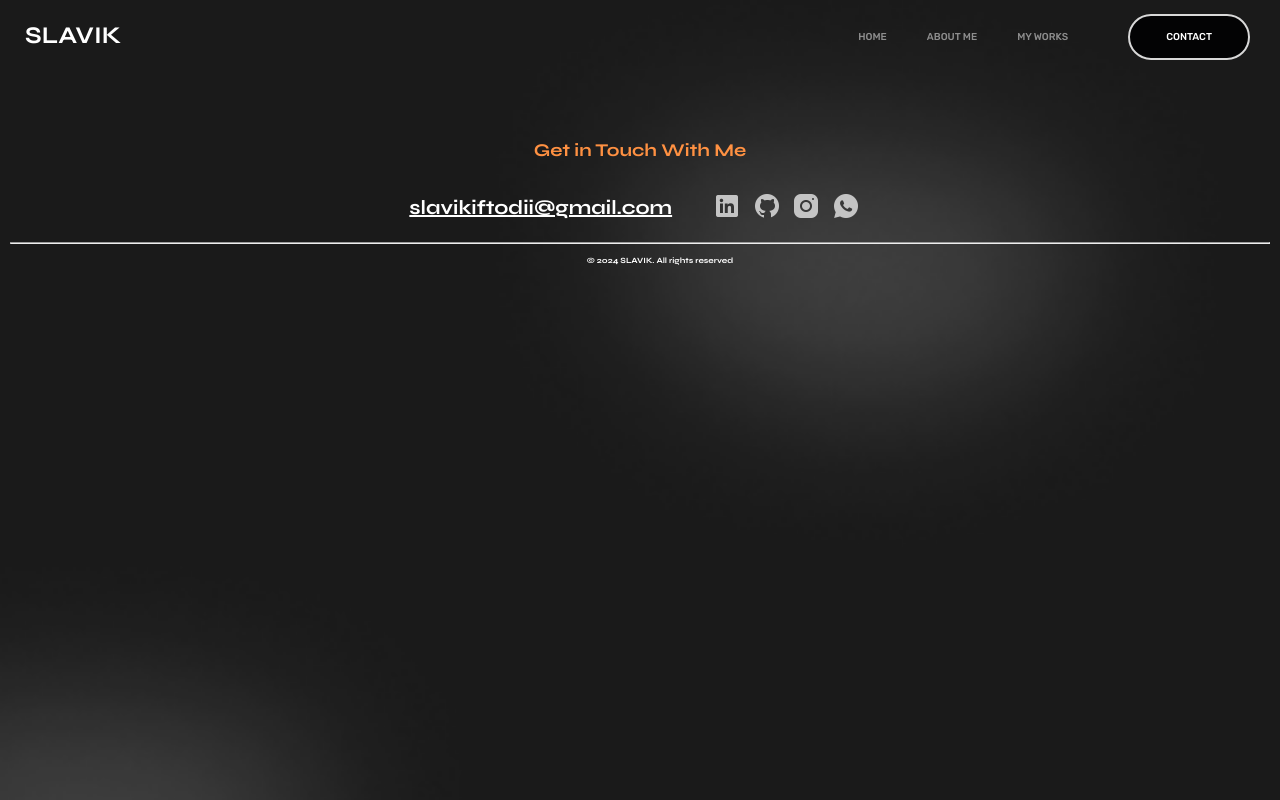
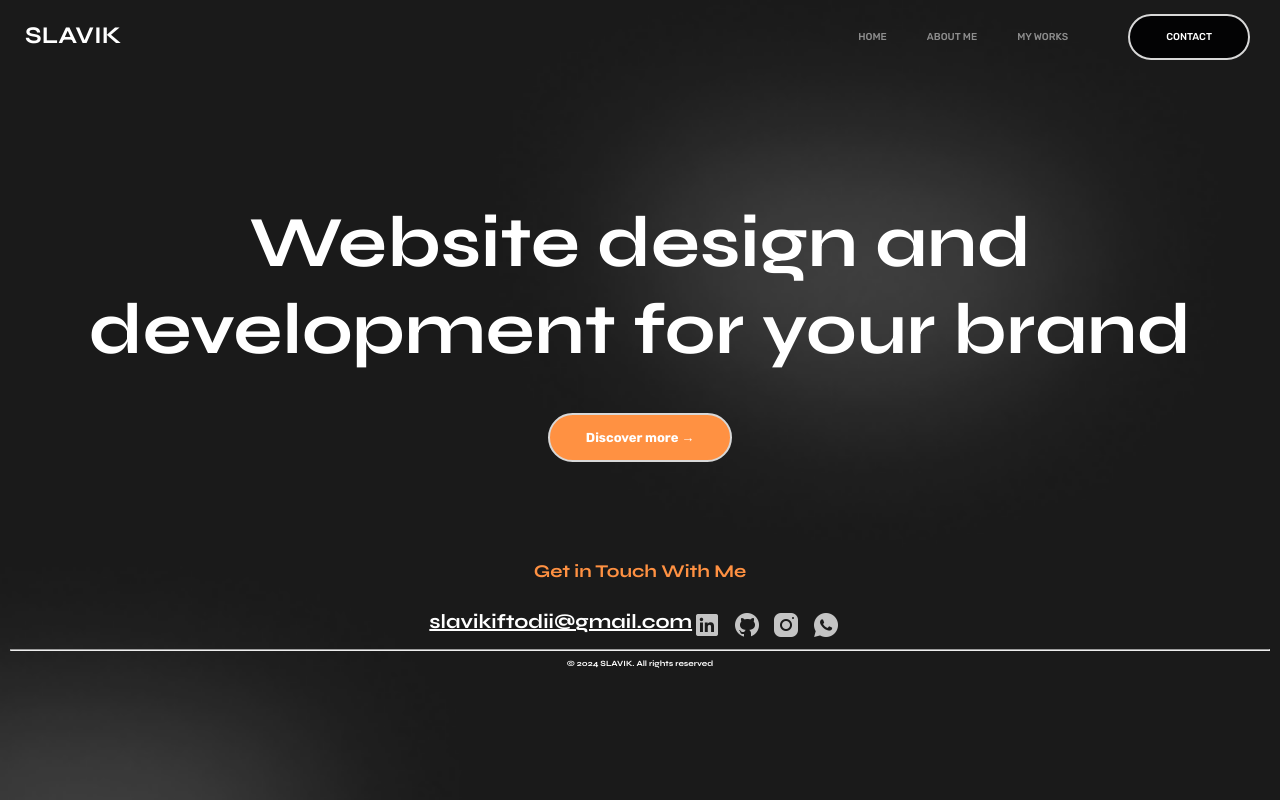
Before and after one commit to SlavikBlxt4/portfolio, a React (Create React App) app in the folder portfolio/: page / in a window 1280 px wide. Built offline with nearby package versions, Linux system fonts and the light colour scheme.

Commit message:
start page ended

```diff
--- a/portfolio/src/App.css
+++ b/portfolio/src/App.css
@@ -1,6 +1,5 @@
 @import url('https://fonts.googleapis.com/css2?family=Rubik:wght@400;500;700&display=swap'); /*rubik font*/
 @import url('https://fonts.googleapis.com/css2?family=Syne:wght@400;500;700&display=swap'); /* Syne font */
-
 
 body {
     font-family: Arial, sans-serif;
@@ -9,6 +8,7 @@ body {
     background-image: url(./img/background.PNG);
     background-repeat: no-repeat;
     background-size: cover;
+    width: 100%;
 }
 .header {
     color: #fff;
@@ -72,18 +72,6 @@ body {
     background-color: #030304;
 }
 
-@media screen and (max-width: 578px) {
-    .menu-list{
-        display: none;
-    }
-}
-
-@media screen and (max-width: 490px) {
-    .flex-container{
-        flex-direction: column;
-    }
-}
-
 .footer {
     padding: 5px;
     color: #fff;
@@ -129,10 +117,8 @@ li{
     list-style-type: none;
 }
 
-.social-media ul{
-    display: flex;
-}
-.social-media li{
+
+.social-media a{
     margin-right: 9.65px;
 }
 
@@ -143,13 +129,16 @@ li{
 
 .social-media{
     align-items: center;
+    margin-top: 10px;
 }
 
-.copyright ul li{
+.copyright {
     text-align: center;
 }
 
-.copyright ul li p{
+
+
+.copyright p{
     text-decoration: none;
     color: white;
     font-family: 'Syne', sans-serif;
@@ -164,4 +153,48 @@ li{
 
 .start{
     color: #ffffff;
+    align-items: center;
+    text-align: center;
+    padding: 30px;
+    margin-top: 50px;
+    display: inline-block;
+    max-width: 100%;
+
 }
+
+.start h1{
+    font-family: 'Syne', sans-serif;
+    font-size: 72px;
+    /*i need to justify to the center myh text*/
+    margin-bottom: 20px;
+}
+.start button{
+    font-family: 'Rubik', sans-serif;
+    font-size: 13px;
+    font-weight: 700;
+    border-radius: 100px;
+    padding: 15px;
+    padding-left: 36px;
+    padding-right: 36px;
+    border: 2px solid #D8D8D8;
+    background-color: #FF9142;
+    color: white;
+    margin-top: 20px;
+}
+
+@media screen and (max-width: 578px) {
+    .menu-list{
+        display: none;
+    }
+}
+
+@media screen and (max-width: 490px) {
+    .flex-container{
+        flex-direction: column;
+    }
+}
+@media screen and (max-width: 690px) {
+    .start h1{
+        font-size: 41px;
+    }
+}
--- a/portfolio/src/App.jsx
+++ b/portfolio/src/App.jsx
@@ -1,4 +1,4 @@
-import React from 'react';
+import React, { useState } from 'react';
 import './App.css';
 import Header from './componentes/header';
 import Footer from './componentes/footer';
@@ -8,6 +8,7 @@ import Contact from './paginas/Contact';
 import Main from './paginas/Main';
 import ProjectDetail from './paginas/ProjectDetail';
 import { BrowserRouter as Router, Routes, Route, BrowserRouter } from 'react-router-dom';
+
 
 /*<div className="content">
         <h2>About me</h2>
@@ -33,7 +34,7 @@ const Portfolio = () => {
     <div className="App">
       <Header />
         <Routes>
-          <Route path="/start" element={<Start />} />
+          <Route path="/" element={<Start />} />
           <Route path="/aboutme" element={<AboutMe />} />
           <Route path="/contact" element={<Contact />} />
           <Route path="/home" element={<Main />} />
--- a/portfolio/src/componentes/footer.js
+++ b/portfolio/src/componentes/footer.js
@@ -17,28 +17,28 @@ const Footer = () => {
             </div>
             <div className="social">
                 <div className="social-media">
-                    <ul>
-                        <li>
+
+
                     <a href="https://www.linkedin.com/in/viacheslav-iftodii/" target="_blank" rel="noopener noreferrer">
                         <img src={linkedin} alt="LinkedIn"/>
                     </a>
-                        </li>
-                        <li>
+
+
                     <a href="https://github.com/SlavikBlxt4" target="_blank" rel="noopener noreferrer">
                         <img src={github} alt="GitHub"/>
                     </a>
-                        </li>
-                        <li>
+
+
                     <a href="https://instagram.com/slaaviik_" target="_blank" rel="noopener noreferrer">
                         <img src={instagram} alt="Instagram"/>
                     </a>
-                        </li>
-                        <li>
+
+
                     <a href="https://wa.me/+34642239216" target="_blank" rel="noopener noreferrer">
                         <img src={whatsapp} alt="WhatsApp"/>
                     </a>
-                        </li>
-                    </ul>
+
+
                 </div>
             </div>
         </div>
@@ -46,10 +46,7 @@ const Footer = () => {
             <hr/>
         </div>
             <div className="copyright">
-                <ul>
-                    <li><p>© 2024 SLAVIK. All rights reserved</p>
-                    </li>
-                </ul>
+                <p>© 2024 SLAVIK. All rights reserved</p>
             </div>
         </div>
     )
--- a/portfolio/src/componentes/header.js
+++ b/portfolio/src/componentes/header.js
@@ -1,4 +1,5 @@
 import React from 'react';
+import { Link } from 'react-router-dom';
 
 const Header = () => {
     return(
@@ -6,10 +7,10 @@ const Header = () => {
         <div className="name"><h1>SLAVIK</h1></div>
         <div className="menu">
           <ul className="menu-list">
-            <li><a href="/home">HOME</a></li>
-            <li><a href="/aboutme">ABOUT ME</a></li>
-            <li><a href="/projects">MY WORKS</a></li>
-            <li><a href="/contact" id="contact-link">CONTACT</a></li>
+            <li><Link to="/home">HOME</Link></li>
+            <li><Link to="/aboutme">ABOUT ME</Link></li>
+            <li><Link to="/projects">MY WORKS</Link></li>
+            <li><Link to="/contact" id="contact-link">CONTACT</Link></li>
           </ul>
         </div>
       </div>
--- a/portfolio/src/paginas/Start.js
+++ b/portfolio/src/paginas/Start.js
@@ -1,11 +1,25 @@
-import React from "react";
+import React, { useState } from 'react';
+import Main from './Main';
 
 const Start = () => {
-    return (
-        <div className="start">
-            <h1>Start</h1>
+  const [showMainPage, setShowMainPage] = useState(false);
+
+  const handleButtonClick = () => {
+    setShowMainPage(true);
+  };
+
+  return (
+    <div>
+      {showMainPage ? (
+        <Main />
+      ) : (
+        <div className='start'>
+          <h1>Website design and development for your brand</h1>
+          <button onClick={handleButtonClick}>Discover more →</button>
         </div>
-    );
-}
+      )}
+    </div>
+  );
+};
 
 export default Start;
```
Lines whose indentation alone changed are shown as unchanged.
